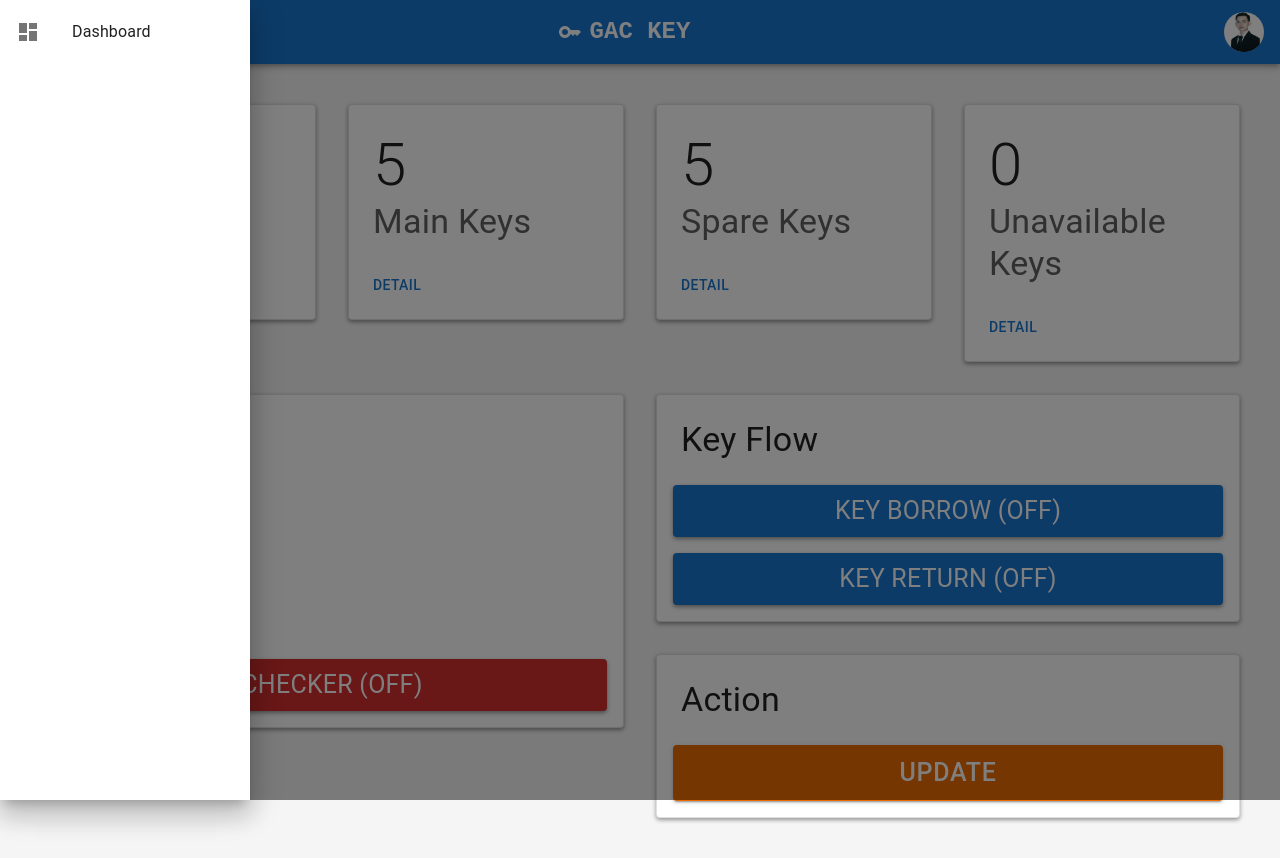
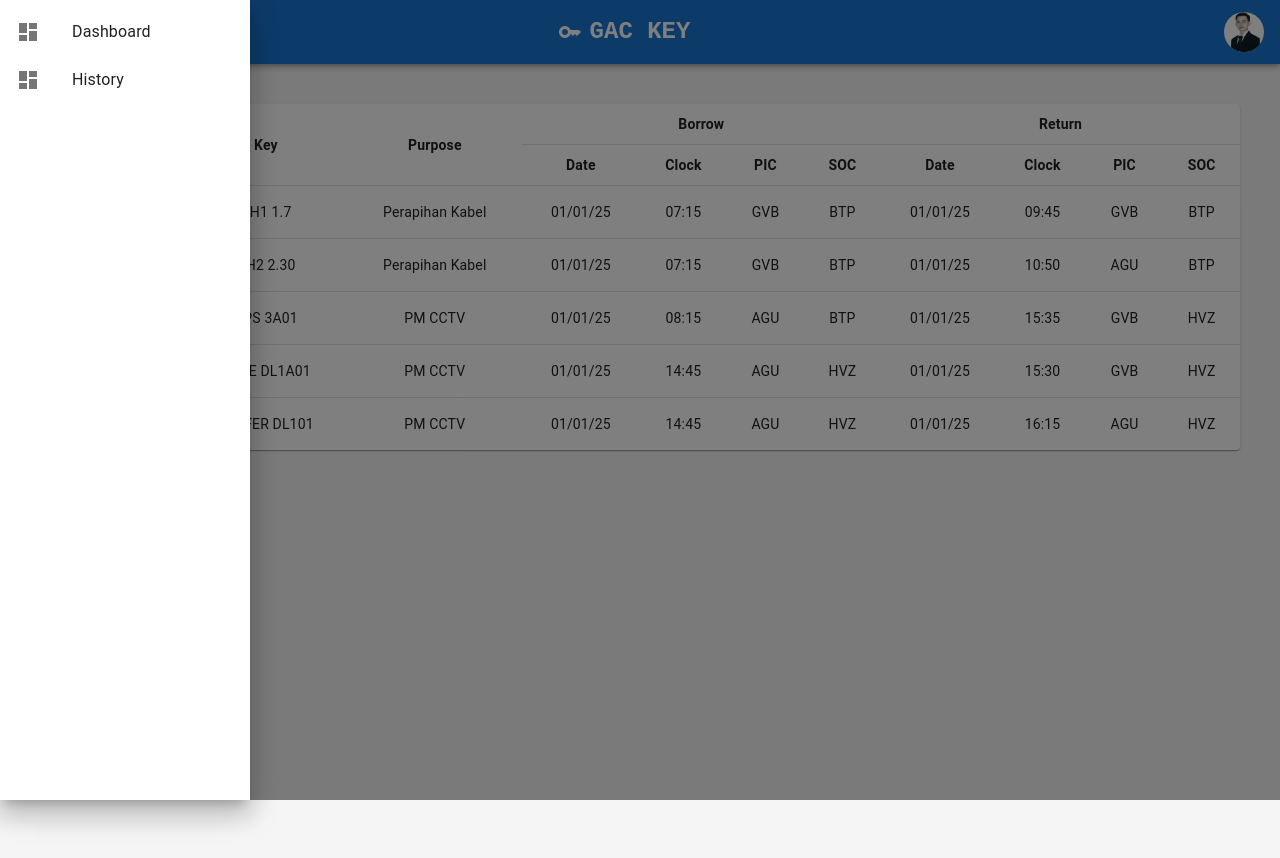
Before and after one commit to bimabca23/gac-key, a React (Create React App) app: page /history in a window 1280 px wide. Both pictures are taken after a click on the button 24 px from the left and 32 px from the top of the page. After the commit the page ends 800 px from the top, so only its background shows below. Built offline with nearby package versions, Linux system fonts and the light colour scheme.

Commit message:
Create history page

```diff
--- a/src/App.tsx
+++ b/src/App.tsx
@@ -1,12 +1,19 @@
+import { Route, BrowserRouter as Router, Routes } from "react-router-dom";
 import Navbar from "./components/Navbar";
 import Dashboard from "./pages/Dashboard";
+import History from "./pages/History";
 import "./styles.css";
 
 export default function App() {
   return (
-    <div className="App">
-      <Navbar />
-      <Dashboard />
-    </div>
+    <Router>
+      <div className="App">
+        <Navbar />
+        <Routes>
+          <Route path="/" element={<Dashboard />} />
+          <Route path="/history" element={<History />} />
+        </Routes>
+      </div>
+    </Router>
   );
 }
--- a/src/components/Sidebar.tsx
+++ b/src/components/Sidebar.tsx
@@ -6,6 +6,7 @@ import ListItem from "@mui/material/ListItem";
 import ListItemButton from "@mui/material/ListItemButton";
 import ListItemIcon from "@mui/material/ListItemIcon";
 import ListItemText from "@mui/material/ListItemText";
+import { useNavigate } from "react-router-dom";
 
 interface Props {
   open: boolean;
@@ -13,6 +14,8 @@ interface Props {
 }
 
 export default function Sidebar(props: Props) {
+  const navigate = useNavigate();
+
   const toggleDrawer = (newOpen: boolean) => () => {
     props.setOpen(newOpen);
   };
@@ -21,11 +24,19 @@ export default function Sidebar(props: Props) {
     <Box sx={{ width: 250 }} role="presentation" onClick={toggleDrawer(false)}>
       <List>
         <ListItem disablePadding>
-          <ListItemButton>
+          <ListItemButton onClick={() => navigate("/")}>
             <ListItemIcon>
               <DashboardIcon />
             </ListItemIcon>
             <ListItemText primary={"Dashboard"} />
+          </ListItemButton>
+        </ListItem>
+        <ListItem disablePadding>
+          <ListItemButton onClick={() => navigate("/history")}>
+            <ListItemIcon>
+              <DashboardIcon />
+            </ListItemIcon>
+            <ListItemText primary={"History"} />
           </ListItemButton>
         </ListItem>
       </List>
--- a/src/pages/Dashboard.tsx
+++ b/src/pages/Dashboard.tsx
@@ -21,7 +21,7 @@ const modalStyle: SxProps = {
   p: 2,
 };
 
-export default function Dashboard() {
+export default function DashboardPage() {
   const useCaseFactory: UseCaseFactory = new UseCaseFactoryImpl();
   const [keyList, setKeyList] = useState<Key[]>([]);
   const [modalTotalKeys, setModalTotalKeys] = useState<boolean>(false);
--- /dev/null
+++ b/src/pages/History.tsx
@@ -0,0 +1,34 @@
+import Box from "@mui/material/Box";
+import { useEffect, useState } from "react";
+import HistoryTable from "../components/HistoryTable";
+import { GetHistorysResp } from "../types/history/GetHistorysResp";
+import { History } from "../types/history/History";
+import { UseCaseFactory, UseCaseFactoryImpl } from "../usecase/UseCaseFactory";
+
+export default function HistoryPage() {
+  const useCaseFactory: UseCaseFactory = new UseCaseFactoryImpl();
+  const [historyList, setHistoryList] = useState<History[]>([]);
+
+  useEffect(() => {
+    getHistorys();
+  }, []);
+
+  const getHistorys = (): void => {
+    useCaseFactory
+      .getHistorys()
+      .execute()
+      .subscribe({
+        next: (response: GetHistorysResp) => {
+          if (response.errorSchema.errorCode === 200) {
+            setHistoryList(response.outputSchema);
+          }
+        },
+      });
+  };
+
+  return (
+    <Box p={5}>
+      <HistoryTable historyList={historyList} />
+    </Box>
+  );
+}
```
